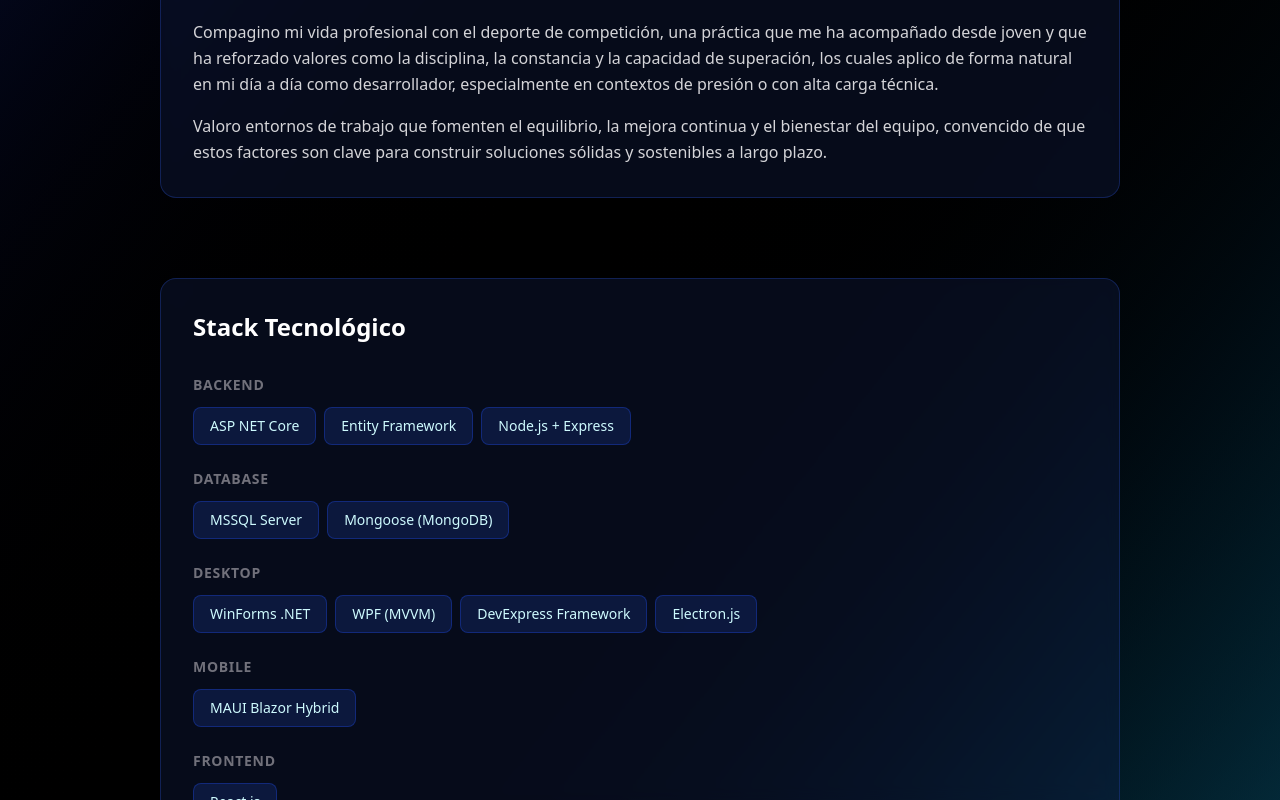
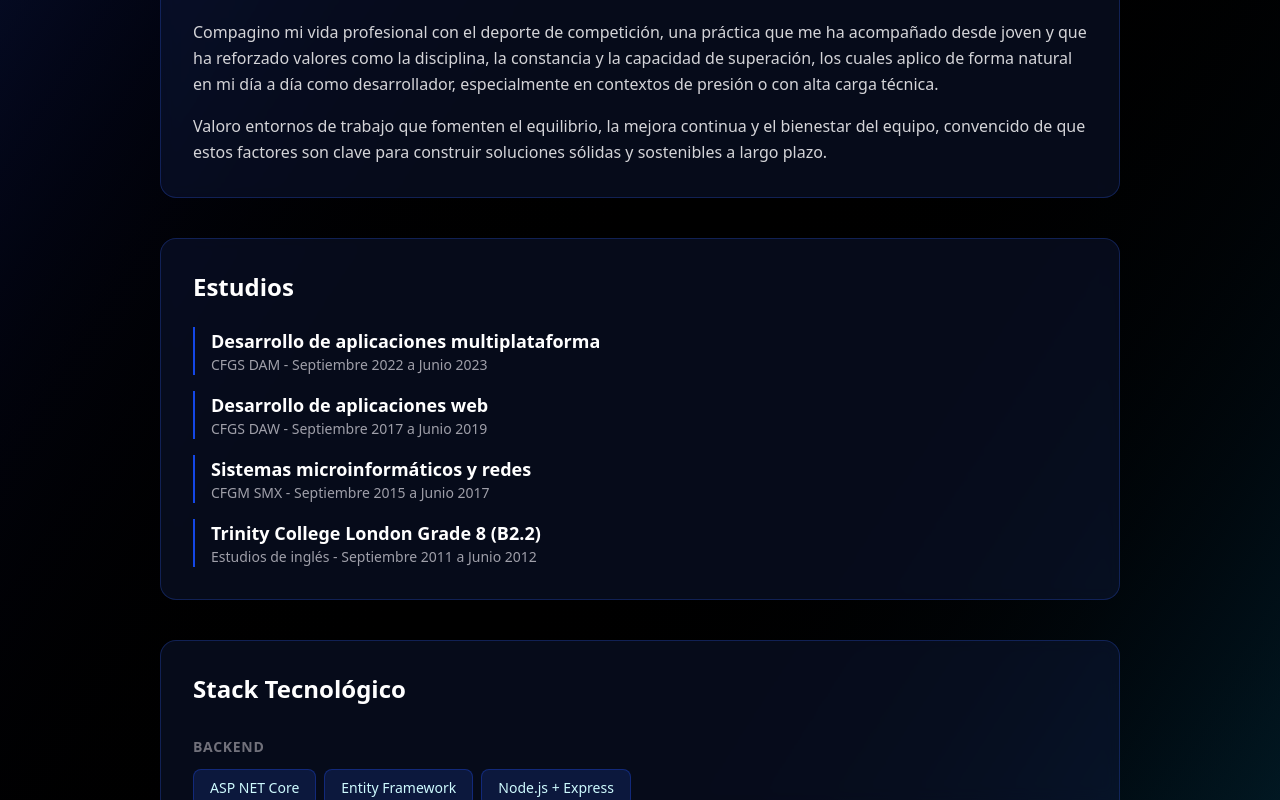
Before and after one commit to IsmaFuentes/portfolio, a React (Vite) app: page /#/ in a window 1280 px wide. Shown: the part 740-1540 px from the top of the page. Built offline with nearby package versions, Linux system fonts and the light colour scheme.

Commit message:
add studies

```diff
--- a/src/pages/About.tsx
+++ b/src/pages/About.tsx
@@ -71,7 +71,7 @@ function About() {
         </div>
 
         {/* About Section */}
-        <div className="space-y-6 md:space-y-8 mb-12 md:mb-20">
+        <div className="space-y-6 md:space-y-8 mb-12 md:mb-10">
           <div className="bg-blue-950/30 backdrop-blur-sm border border-blue-900/50 rounded-2xl p-5 md:p-8 hover:border-blue-700 hover:shadow-lg hover:shadow-blue-900/50 transition-all duration-300 group">
             <h2 className="text-2xl font-semibold mb-4 text-white">Sobre mí</h2>
             <div className="space-y-4 text-zinc-300 leading-relaxed">
@@ -101,6 +101,50 @@ function About() {
                 factores son clave para construir soluciones sólidas y
                 sostenibles a largo plazo.
               </p>
+            </div>
+          </div>
+        </div>
+
+        {/* Education Section */}
+        <div className="mb-10 md:mb-10">
+          <div className="bg-blue-950/30 backdrop-blur-sm border border-blue-900/50 rounded-2xl p-5 md:p-8 hover:border-blue-700 hover:shadow-lg hover:shadow-blue-900/50 transition-all duration-300">
+            <h2 className="text-2xl font-semibold mb-6 text-white">Estudios</h2>
+            <div className="space-y-4">
+              <div className="border-l-2 border-blue-700 pl-4">
+                <h3 className="text-lg font-semibold text-white">
+                  Desarrollo de aplicaciones multiplataforma
+                </h3>
+                <p className="text-sm text-zinc-400">
+                  CFGS DAM - Septiembre 2022 a Junio 2023
+                </p>
+              </div>
+
+              <div className="border-l-2 border-blue-700 pl-4">
+                <h3 className="text-lg font-semibold text-white">
+                  Desarrollo de aplicaciones web
+                </h3>
+                <p className="text-sm text-zinc-400">
+                  CFGS DAW - Septiembre 2017 a Junio 2019
+                </p>
+              </div>
+
+              <div className="border-l-2 border-blue-700 pl-4">
+                <h3 className="text-lg font-semibold text-white">
+                  Sistemas microinformáticos y redes
+                </h3>
+                <p className="text-sm text-zinc-400">
+                  CFGM SMX - Septiembre 2015 a Junio 2017
+                </p>
+              </div>
+
+              <div className="border-l-2 border-blue-700 pl-4">
+                <h3 className="text-lg font-semibold text-white">
+                  Trinity College London Grade 8 (B2.2)
+                </h3>
+                <p className="text-sm text-zinc-400">
+                  Estudios de inglés - Septiembre 2011 a Junio 2012
+                </p>
+              </div>
             </div>
           </div>
         </div>
```
